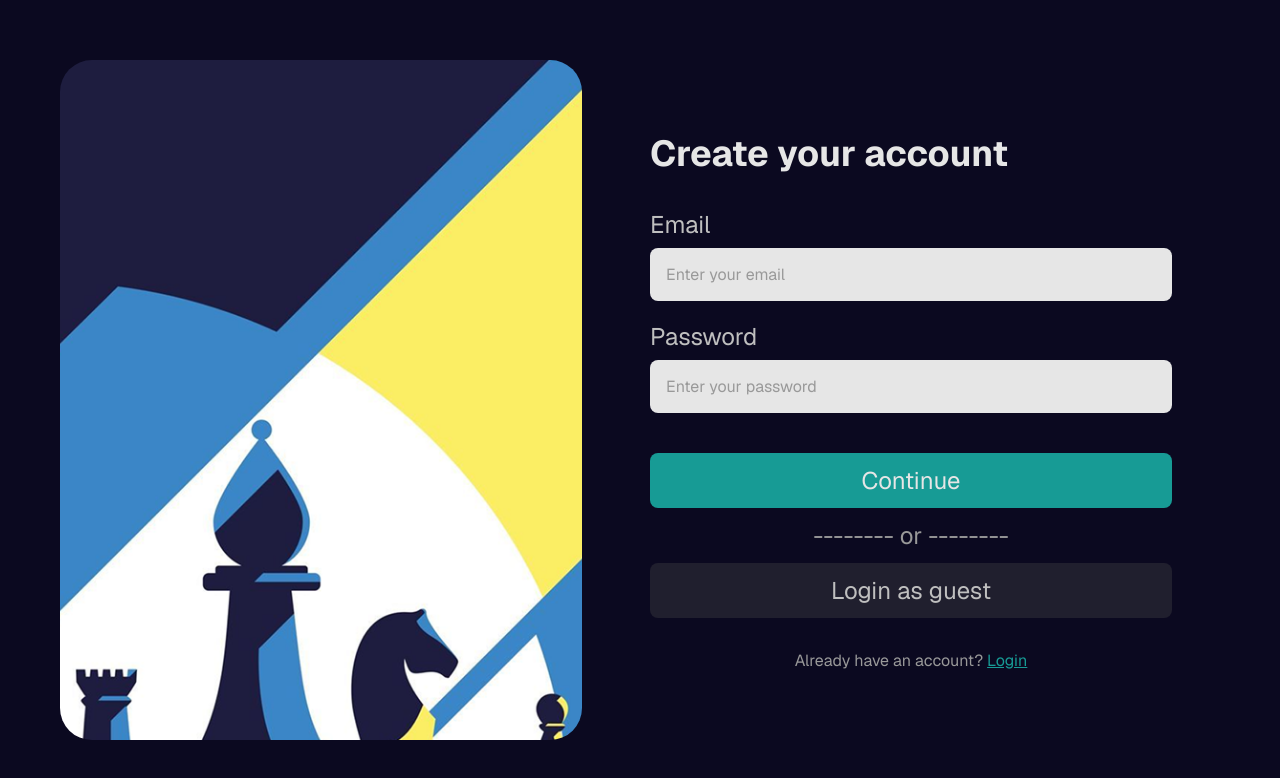
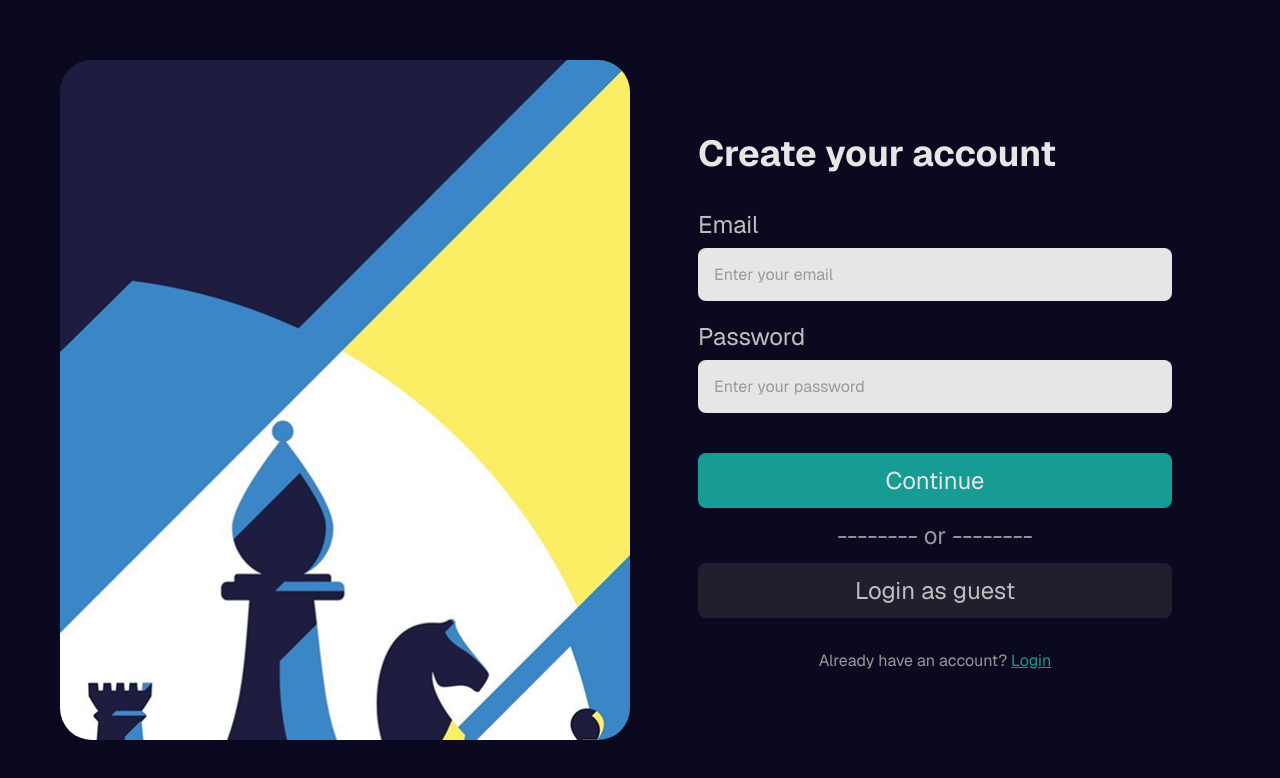
Before and after one commit to samgod1/Chess-website, a React (Vite) app in the folder frontend/: page /signup in a window 1280 px wide. Shown: the top 778 px of the page. Built offline with nearby package versions, Linux system fonts and the light colour scheme.

Commit message:
Fix signup page unequal width of img and form container

```diff
--- a/frontend/src/pages/Signup/Signup.css
+++ b/frontend/src/pages/Signup/Signup.css
@@ -2,12 +2,12 @@
     padding: 3.75rem;
     background-color: var(--c-primary);
     height: 100dvh;
-    display: flex;
+    display: grid;
+    grid-template-columns: 1fr 1fr;
     gap: 1.25rem;
     font-family: "Geist";
 
     .img-container {
-        flex: 1;
         border-radius: 2rem;
         overflow: hidden;
 
@@ -19,7 +19,6 @@
     }
 
     .form-container {
-        flex: 1;
         padding: 3rem;
 
         .form {
```
